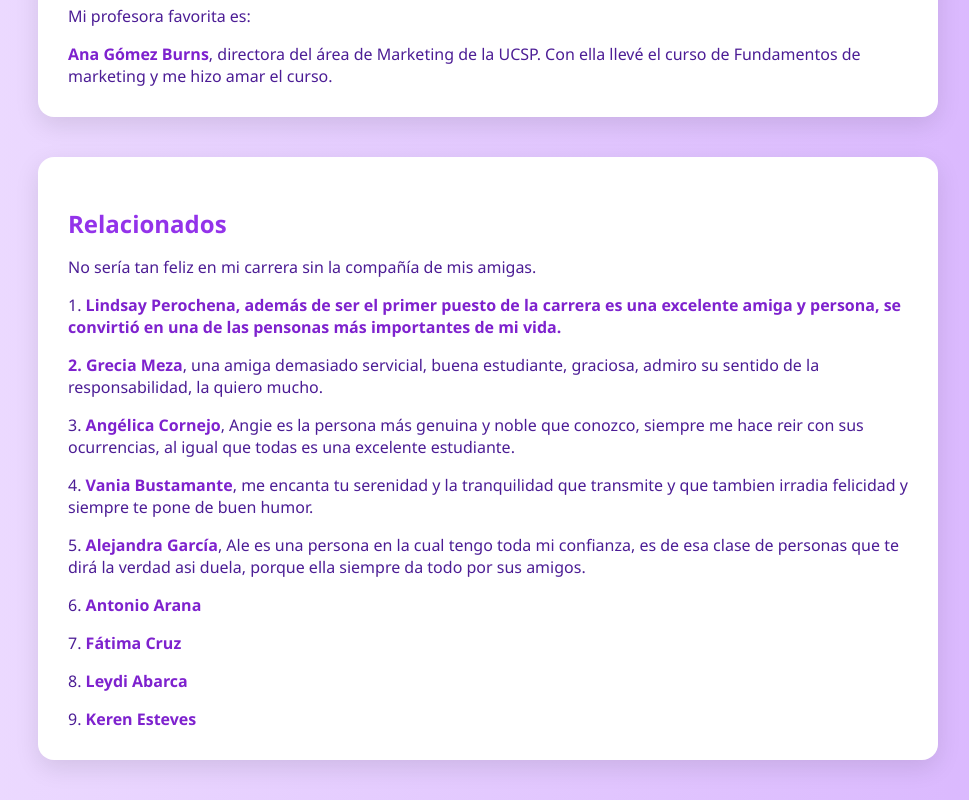
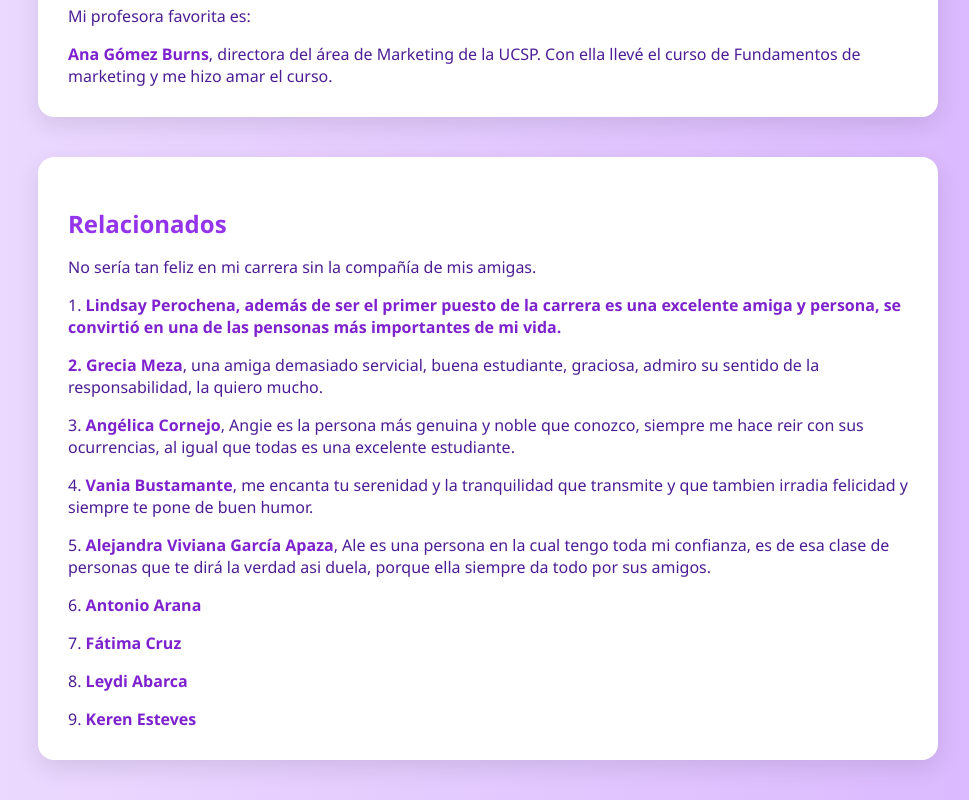
Before and after one commit to Sam061006/Samantha-M-a-Johnson-N-ez, a plain HTML site: page index.html in a window 1280 px wide. Shown: the part 1061-1861 px from the top of the page, without its empty margins (152-1121 px from the left). Drawn offline with Linux system fonts and the light colour scheme.

Commit message:
index.html

```diff
--- a/index.html
+++ b/index.html
@@ -183,7 +183,7 @@ Mi profesora favorita es:
 </p>
 4. <a href="https://vaniabusta10.github.io/">Vania Bustamante</a>, me encanta tu serenidad y la tranquilidad que transmite y que tambien irradia felicidad y siempre te pone de buen humor.
 </p>
-5. <a href="https://alejandragarcia10.github.io/Alejandra-Garc-a-Apaza/">Alejandra García</a>, Ale es una persona en la cual tengo toda mi confianza, es de esa clase de personas que te dirá la verdad asi duela, porque ella siempre da todo por sus amigos.
+5. <a href="https://AlejandraGarcia10.github.io/AlejandraVivianaGarciaApaza">Alejandra Viviana García Apaza</a>, Ale es una persona en la cual tengo toda mi confianza, es de esa clase de personas que te dirá la verdad asi duela, porque ella siempre da todo por sus amigos.
 </p>
 6. <a href="https://antonioisunemployed.github.io/Antonio-Arana/">Antonio Arana</a>
 </p>
```
